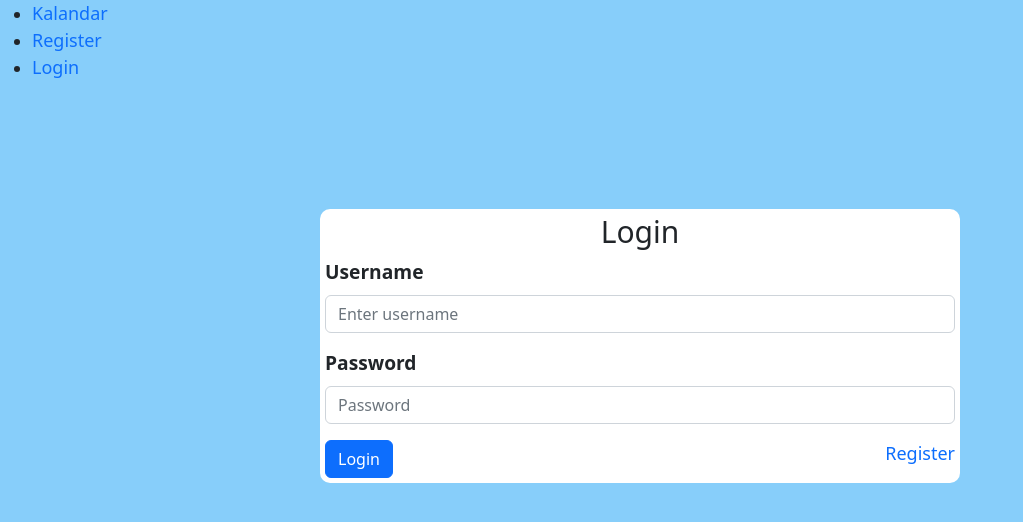
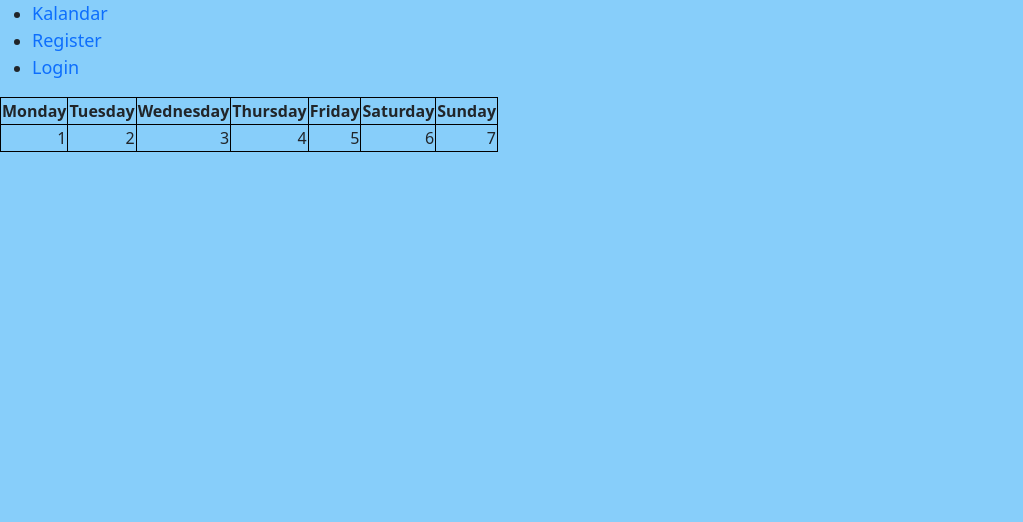
Before and after one commit to istvanbodor/Kalandar, a React (Create React App) app in the folder Frontend/: page / in a window 1280 px wide. Shown: the top 522 px of the page, without its empty margins (0-1023 px from the left). Built offline with nearby package versions, Linux system fonts and the light colour scheme.

Commit message:
created MainPage, Code formatting

```diff
--- a/Frontend/src/App.tsx
+++ b/Frontend/src/App.tsx
@@ -1,10 +1,12 @@
 import React from 'react';
 import './App.css';
 import { BrowserRouter, Routes, Route,  } from "react-router-dom";
-import Login from './Form/Login';
-import Register from './Form/Register';
-import Layout from './Layout/Layout';
-import NoPage from './Layout/NoPage';
+import Login from './Components/Form/Login';
+import Register from './Components/Form/Register';
+import Layout from './Components/Layout/Layout';
+import NoPage from './Components/Layout/NoPage';
+import MainPage from './Components/Kalandar/MainPage';
+
 
 function App() {
   return (
@@ -13,7 +15,7 @@ function App() {
     <BrowserRouter>
       <Routes>
         <Route path="/" element={<Layout />}>
-          <Route index element={<Login />} />
+          <Route index element={<MainPage />} />
           <Route path="register" element={<Register />} />
           <Route path="login" element={<Login />} />
           <Route path="*" element={<NoPage />} id="noPage"/>
--- /dev/null
+++ b/Frontend/src/Components/Kalandar/MainPage.css
@@ -0,0 +1,8 @@
+table,td,th{
+    border: 1px solid black;
+    border-collapse: collapse;
+}
+td {
+    text-align: right;
+
+}
--- /dev/null
+++ b/Frontend/src/Components/Kalandar/MainPage.tsx
@@ -0,0 +1,37 @@
+import React from "react";
+import './MainPage.css'
+
+
+const date = new Date();
+
+const MainPage = () => {
+    return(
+        <>
+        <h1></h1>
+        <table>
+            <thead>
+                <tr>
+                    <th>Monday</th>
+                    <th>Tuesday</th>
+                    <th>Wednesday</th>
+                    <th>Thursday</th>
+                    <th>Friday</th>
+                    <th>Saturday</th>
+                    <th>Sunday</th>
+                </tr>
+            </thead>
+            <tbody>
+                    <td>1</td>
+                    <td>2</td>
+                    <td>3</td>
+                    <td>4</td>
+                    <td>5</td>
+                    <td>6</td>
+                    <td>7</td>
+            </tbody>
+        </table>
+        </>
+    )
+}
+
+export default MainPage;
--- a/Frontend/src/index.tsx
+++ b/Frontend/src/index.tsx
@@ -3,7 +3,6 @@ import ReactDOM from 'react-dom/client';
 import './index.css';
 import App from './App';
 import reportWebVitals from './reportWebVitals';
-import RegisterForm from './Form/Register';
 
 const root = ReactDOM.createRoot(
   document.getElementById('root') as HTMLElement
```
Also changed, not shown: Frontend/src/Components/Form/Form.css (renamed from Frontend/src/Form/Form.css), Frontend/src/Components/Form/FormData.tsx (renamed from Frontend/src/Form/FormData.tsx), Frontend/src/Components/Form/Login.tsx (renamed from Frontend/src/Form/Login.tsx), Frontend/src/Components/Form/Register.tsx (renamed from Frontend/src/Form/Register.tsx), Frontend/src/Components/Layout/Layout.tsx (renamed from Frontend/src/Layout/Layout.tsx), Frontend/src/Components/Layout/NoPage.tsx (renamed from Frontend/src/Layout/NoPage.tsx).
